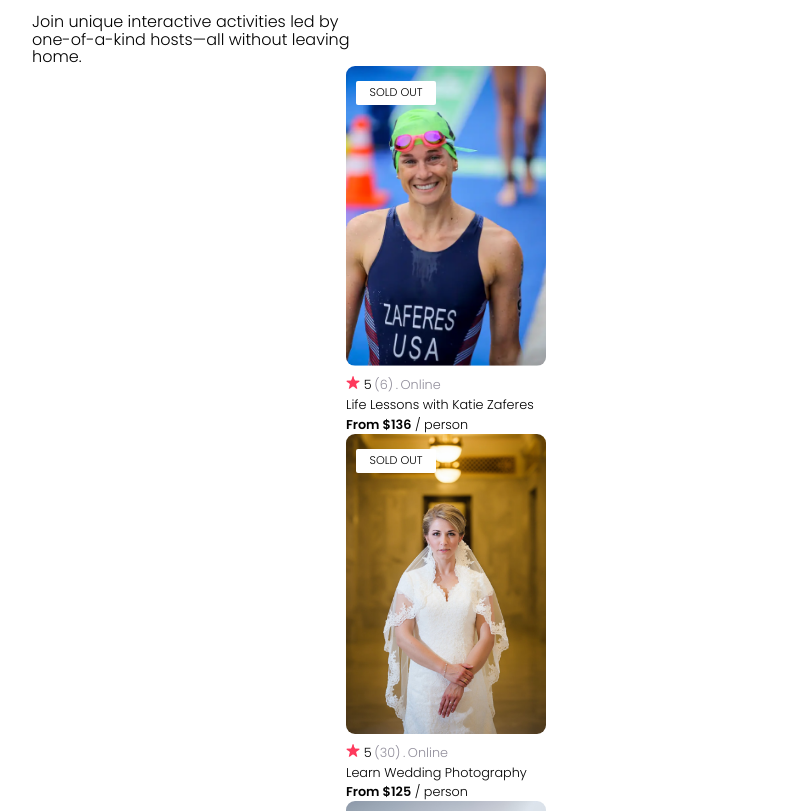
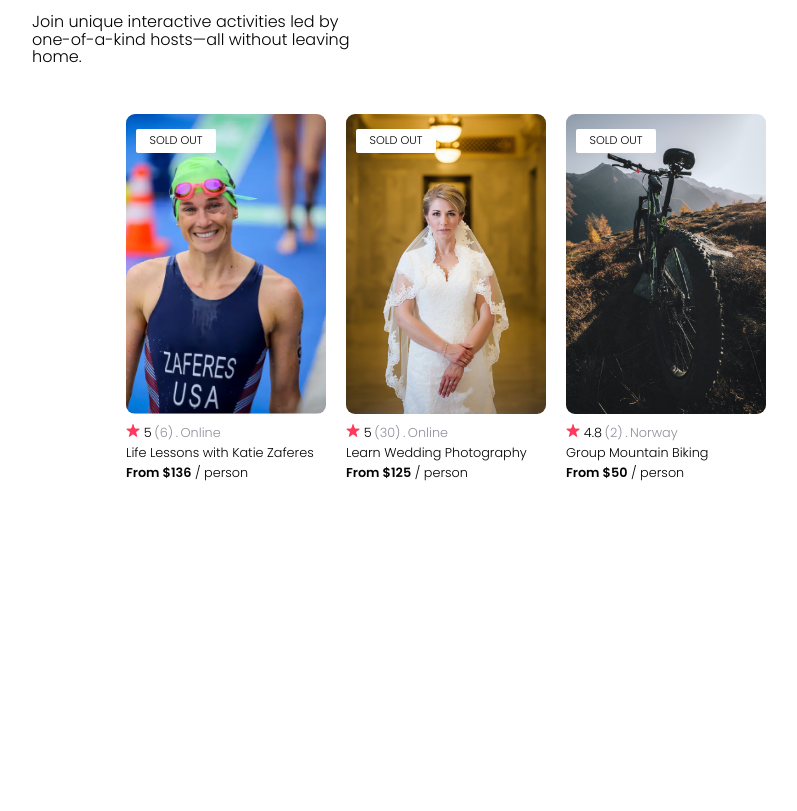
Before and after one commit to prashantbhudwal/proj__airbnbClone-guided, a React (Vite) app: page / in a window 1280 px wide. Shown: the part 568-1379 px from the top of the page, without its empty margins (194-991 px from the left). After the commit the page ends 1082 px from the top, so only its background shows below. Built offline with nearby package versions, Linux system fonts and the light colour scheme.

Commit message:
Add styling to the cards container

```diff
--- a/src/App.css
+++ b/src/App.css
@@ -5,4 +5,15 @@
     align-items: center;
     justify-content: center;
     font-family: "Poppins";
+    gap: 3em;
 }
+
+.cardContainer {
+    display: flex;
+    align-items: center;
+    flex-wrap: wrap;
+    gap: 20px;
+    overflow-x: auto;
+    margin-bottom: 2em;
+
+}
--- a/src/App.tsx
+++ b/src/App.tsx
@@ -12,7 +12,7 @@ const App = function () {
       <Navbar />
       <div className="app-container">
         <Hero />
-        <>{cardArray}</>
+        <div className="cardContainer">{cardArray}</div>
       </div>
     </>
   );
```
